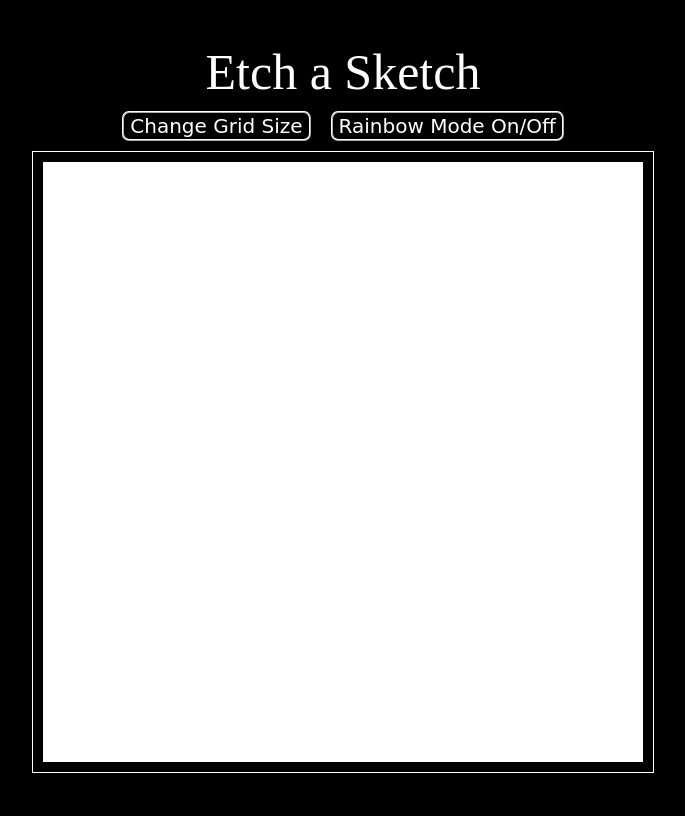
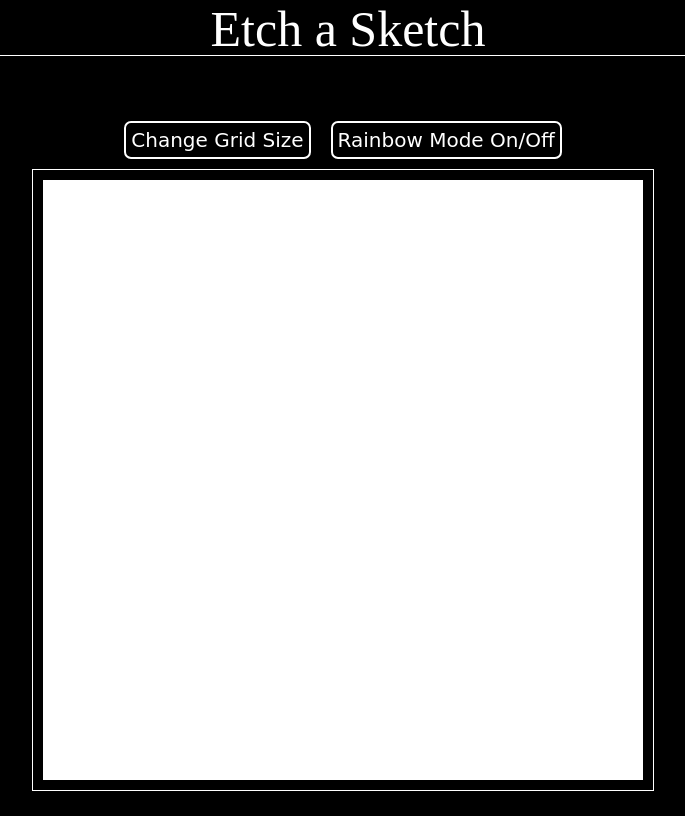
Before and after one commit to dekaratas/etch-a-sketch, a plain HTML site: page index.html in a window 1280 px wide. Shown: the whole page, without its empty margins (297-982 px from the left). Drawn offline with Linux system fonts and the light colour scheme; a web font is replaced by a local one.

Commit message:
Add header

```diff
--- a/index.html
+++ b/index.html
@@ -13,7 +13,9 @@
 
 
 	<body>
-		<p>Etch a Sketch</p>
+		<div id="header">
+			<p>Etch a Sketch</p>
+		</div>
 		<div class="buttons">
 		<button id="sizeBtn">Change Grid Size</button>
 		<button id="rainbowBtn">Rainbow Mode On/Off</button>
--- a/style.css
+++ b/style.css
@@ -25,9 +25,10 @@ body {
   min-height: 100vh; /* Let's me center things appended to body flexbox somehow */
   display: flex;
   flex-direction: column;
-  justify-content: center;
+
   align-items: center;
   background-color: black;
+  margin: 0;
 }
 
 #rainbowBtn,
@@ -45,9 +46,17 @@ button {
   background-color: transparent;
   border-radius: 7px;
   font-size: 20px;
-  border-style: ridge;
+  border-style: solid;
   border-color: white;
   margin: 10px;
+  padding: 5px;
+}
+
+button:hover {
+  color: black;
+  background-color: white;
+  border-color: black;
+  transition: 0.25s;
 }
 
 p {
@@ -56,3 +65,16 @@ p {
   font-size: 50px;
   margin: 0;
 }
+
+#header {
+  height: 55px;
+  margin-top: 0;
+  border-bottom: 1px solid white;
+  width: 100%;
+  margin-bottom: 55px;
+}
+
+#header p {
+  margin-left: 10px;
+  text-align: center;
+}
```
